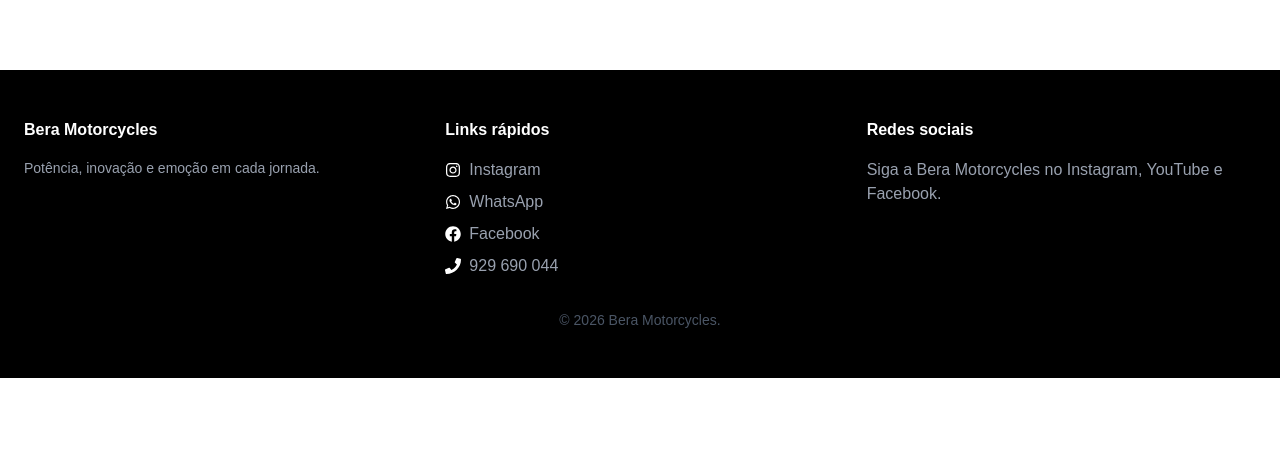
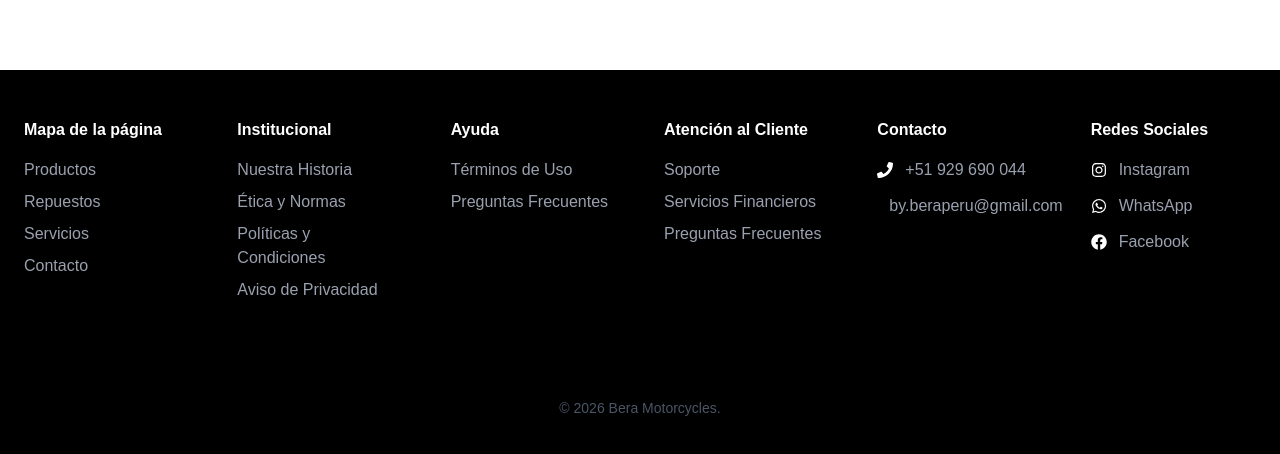
Before and after one commit to NelsonVillarreal/bera-motorcycles, a Next.js app: page / in a window 1280 px wide. Shown: the part 2197-2651 px from the top of the page. Before the commit the page ends 2575 px from the top, so only its background shows below. Built offline with nearby package versions, Linux system fonts and the light colour scheme.

Commit message:
feat: adiciona footer

```diff
--- /dev/null
+++ b/app/components/header/footer/index.tsx
@@ -0,0 +1,93 @@
+import Link from "next/link"
+import {
+  FaFacebook,
+  FaInstagram,
+  FaMailBulk,
+  FaPhone,
+  FaWhatsapp
+} from "react-icons/fa"
+
+export const Footer = () => {
+  return (
+    <footer className="bg-black text-gray-400 py-12 mt-20">
+
+      <div className="max-w-7xl mx-auto px-6 grid md:grid-cols-6 gap-12">
+
+        <div>
+          <h4 className="text-white font-bold mb-4">Mapa de la página</h4>
+          <ul className="space-y-2">
+            <li><Link href="/">Productos</Link></li>
+            <li><Link href="/">Repuestos</Link></li>
+            <li><Link href="/">Servicios</Link></li>
+            <li><Link href="/">Contacto</Link></li>
+          </ul>
+        </div>
+
+        <div>
+          <h4 className="text-white font-bold mb-4">Institucional</h4>
+          <ul className="space-y-2">
+            <li><Link href="/">Nuestra Historia</Link></li>
+            <li><Link href="/">Ética y Normas</Link></li>
+            <li><Link href="/">Políticas y Condiciones</Link></li>
+            <li><Link href="/">Aviso de Privacidad</Link></li>
+          </ul>
+        </div>
+
+        <div>
+          <h4 className="text-white font-bold mb-4">Ayuda</h4>
+          <ul className="space-y-2">
+            <li><Link href="/">Términos de Uso</Link></li>
+            <li><Link href="/">Preguntas Frecuentes</Link></li>
+          </ul>
+        </div>
+
+        <div>
+          <h4 className="text-white font-bold mb-4">Atención al Cliente</h4>
+          <ul className="space-y-2">
+            <li><Link href="/">Soporte</Link></li>
+            <li><Link href="/">Servicios Financieros</Link></li>
+            <li><Link href="/">Preguntas Frecuentes</Link></li>
+          </ul>
+        </div>
+
+        <div>
+          <h4 className="text-white font-bold mb-4">Contacto</h4>
+          <ul className="space-y-3">
+            <li className="flex items-center gap-3">
+              <FaPhone className="text-white" />
+              <span>+51 929 690 044</span>
+            </li>
+            <li className="flex items-center gap-3">
+              <FaMailBulk className="text-white" />
+              <a href="mailto:by.beraperu@gmail.com" className="hover:text-white">
+                by.beraperu@gmail.com
+              </a>
+            </li>
+          </ul>
+        </div>
+
+        <div>
+          <h4 className="text-white font-bold mb-4">Redes Sociales</h4>
+          <ul className="space-y-3">
+            <li className="flex items-center gap-3">
+              <FaInstagram className="text-white" />
+              <Link href="https://www.instagram.com/bera.peru/" target="_blank">Instagram</Link>
+            </li>
+            <li className="flex items-center gap-3">
+              <FaWhatsapp className="text-white" />
+              <Link href="https://wa.me/51929690044" target="_blank">WhatsApp</Link>
+            </li>
+            <li className="flex items-center gap-3">
+              <FaFacebook className="text-white" />
+              <Link href="/" target="_blank">Facebook</Link>
+            </li>
+          </ul>
+        </div>
+
+        <div className="text-center text-sm text-gray-600 mt-6 md:col-span-6 md:mt-12">
+          © {new Date().getFullYear()} Bera Motorcycles.
+        </div>
+      </div>
+    </footer>
+  )
+}
--- a/app/page.tsx
+++ b/app/page.tsx
@@ -3,6 +3,7 @@
 import Link from "next/link";
 import { FaFacebook, FaInstagram, FaPhone, FaWhatsapp } from "react-icons/fa";
 import { Header } from "./components/header";
+import { Footer } from "./components/header/footer";
 
 export default function Home() {
   return (
@@ -103,45 +104,7 @@
           </div>
         </div>
       </section>
-
-      <footer className="bg-black text-gray-400 py-12 mt-20">
-        <div className="max-w-7xl mx-auto px-6 grid md:grid-cols-3 gap-8">
-          <div>
-            <h4 className="text-white font-bold mb-4">Bera Motorcycles</h4>
-            <p className="text-sm">
-              Potência, inovação e emoção em cada jornada.
-            </p>
-          </div>
-          <div>
-            <h4 className="text-white font-bold mb-4">Links rápidos</h4>
-            <ul className="space-y-2">
-              <li className="flex items-center gap-2">
-                <FaInstagram className="text-white" />
-                <Link href="https://www.instagram.com/bera.peru/?igsh=czN6OTM5YW55Nnhr#" target="_blank">Instagram</Link>
-              </li>
-              <li className="flex items-center gap-2">
-                <FaWhatsapp className="text-white" />
-                <Link href="https://wa.me/51929690044" target="_blank">WhatsApp</Link>
-              </li>
-              <li className="flex items-center gap-2">
-                <FaFacebook className="text-white" />
-                <Link href="/beyond">Facebook</Link>
-              </li>
-              <li className="flex items-center gap-2">
-                <FaPhone className="text-white" />
-                <Link href="/contato">929 690 044</Link>
-              </li>
-            </ul>
-          </div>
-          <div>
-            <h4 className="text-white font-bold mb-4">Redes sociais</h4>
-            <p>Siga a Bera Motorcycles no Instagram, YouTube e Facebook.</p>
-          </div>
-        </div>
-        <div className="text-center text-sm text-gray-600 mt-8">
-          © {new Date().getFullYear()} Bera Motorcycles.
-        </div>
-      </footer>
+        <Footer />
     </>
   );
 }
```
